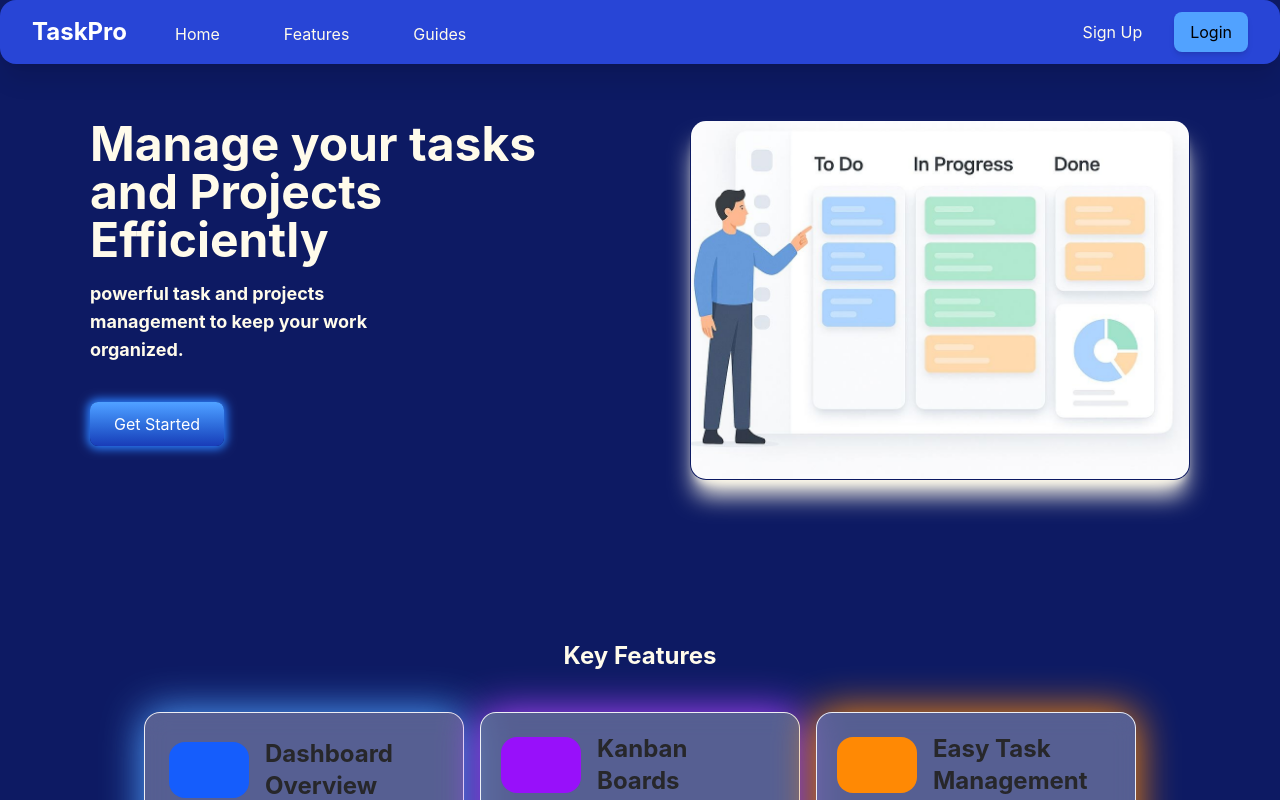
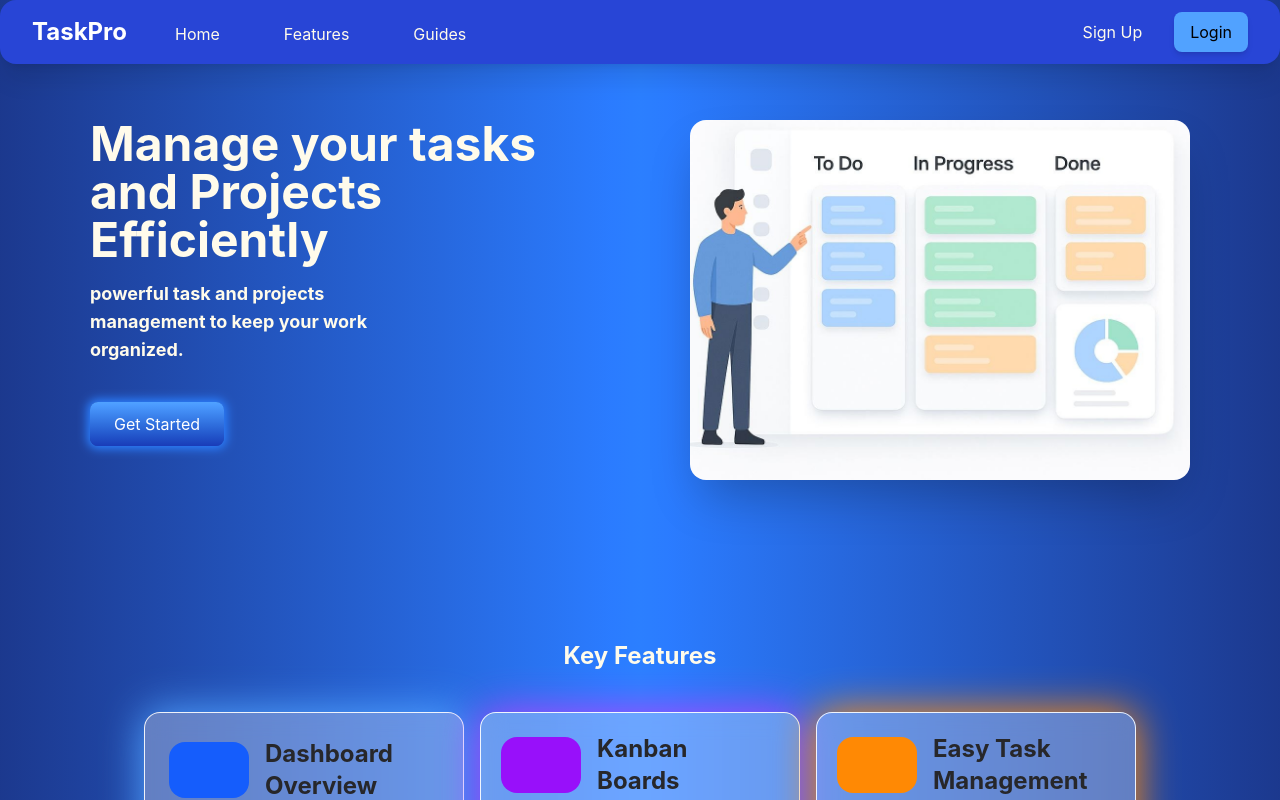
Before and after one commit to hassan111bmw11-byte/task-managment-SaaS, a Next.js app: page / in a window 1280 px wide. Shown: the top 800 px of the page. Built offline with nearby package versions, Linux system fonts and the light colour scheme; some icons are missing.

Commit message:
bg changing

```diff
--- a/app/HomePage/page.js
+++ b/app/HomePage/page.js
@@ -9,7 +9,9 @@ import ContactwithMe from "../components/HomeContactWithMe";
 export default function landingPage() {
   return (
     // navbar
-    <div style={{ backgroundColor: "#0D1A63" }} className="w-full flex flex-col items-center">
+    <div
+    // style={{ backgroundColor: "#0D1A63" }}
+     className="w-full flex flex-col items-center bg-linear-to-r from-blue-900 via-blue-500 to-blue-900">
       <HomeNavBar />
       <HomeHero />
       <HomeFeatures />
--- a/app/MainContent/projects_temp/[projectId]/page.js
+++ b/app/MainContent/projects_temp/[projectId]/page.js
@@ -96,7 +96,6 @@ export default function Page({ params }) {
   }
   // filter tasks
   const TodosTasks = projectTasks.filter((task) => task.status === "Todo");
-  const TodoingTasksLength = tasks.filter((task) => task._id === selectedId).length;
   const DoingTasks = projectTasks.filter((task) => task.status === "Doing");
   const DoneTasks = projectTasks.filter((task) => task.status === "Done");
 
@@ -228,7 +227,7 @@ export default function Page({ params }) {
         <div className="flex justify-betwee items-center mt-4">
          <NumberCards
           status="Total Tasks"
-          // numbers={tasks?.length}
+          numbers={tasks?.length}
           icon={<AssignmentIcon sx={{ color: "purple" }} />}
         />  <NumberCards
           status="Completed"
@@ -242,7 +241,7 @@ export default function Page({ params }) {
         />
         <NumberCards
           status="Todo"
-          numbers={TodoingTasksLength}
+          // numbers={TodoingTasksLength}
           icon={<FolderIcon sx={{ color: "orange" }} />}
         />
 
--- a/app/components/HomeHero.js
+++ b/app/components/HomeHero.js
@@ -29,7 +29,7 @@ export default function HomeHero() {
           alt="Hero Image"
           width={500}
           height={500}
-          className="object-cover mt-20 rounded-2xl h-90 shadow-xl shadow-amber-50 border"
+          className="object-cover mt-20 rounded-2xl h-90 shadow-2xl"
         />
       </div>
     </div>
```
